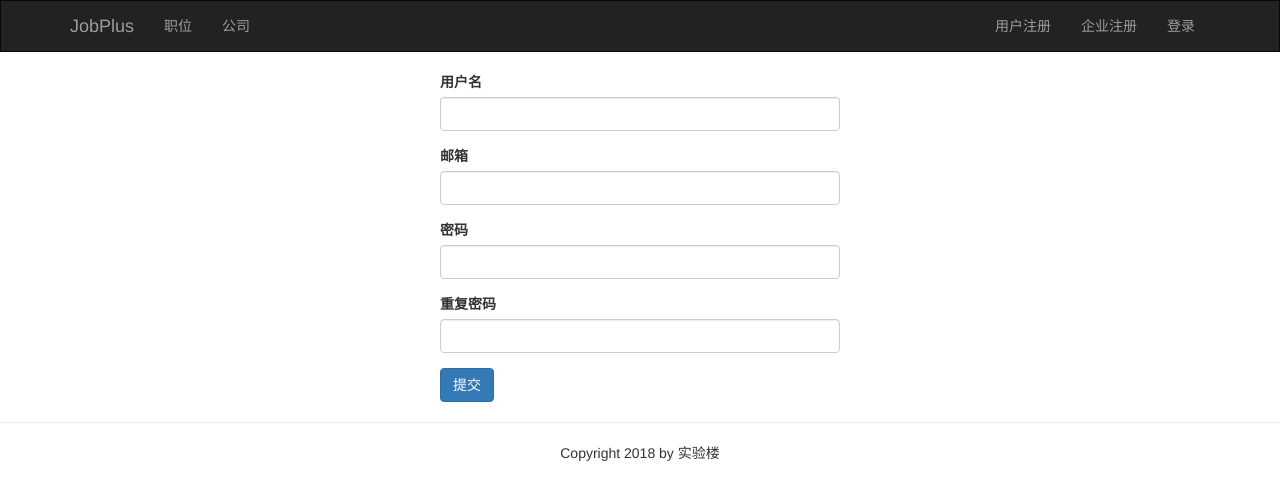
After one commit to LouPlus/jobplus9-3, a Flask app: page /user_register in a window 1280 px wide. The commit adds this page. Shown: the top 500 px of the page. Run offline with Flask 2, Linux system fonts and the light colour scheme; some libraries are stand-ins or nearby versions.

Commit message:
fix #16 commit register and login

```diff
--- a/jobplus/forms.py
+++ b/jobplus/forms.py
@@ -0,0 +1,45 @@
+from flask_wtf import FlaskForm
+from wtforms import StringField, PasswordField, SubmitField, BooleanField
+from wtforms.validators import DataRequired,Email,Length,EqualTo,ValidationError
+from jobplus.models import db, User
+
+class RegisterForm(FlaskForm):
+    username = StringField('用户名',validators=[DataRequired(),Length(1,24)])
+    email = StringField('邮箱', validators=[DataRequired(), Email()])
+    password = PasswordField('密码', validators=[DataRequired(),Length(6,24)])
+    repeat_password = PasswordField('重复密码', validators=[DataRequired(),EqualTo('password')])
+    submit = SubmitField('提交')
+
+    def validate_username(self,field):
+        if User.query.filter_by(username=field.data).first():
+            raise ValidationError('用户名已存在')
+
+    def validate_email(self,field):
+        if User.query.filter_by(email=field.data).first():
+            raise ValidationError('邮箱已存在')
+
+    def create_user(self,register_role):
+        user = User(
+            username=self.username.data,
+            email=self.email.data,
+            password=self.password.data,
+            role=register_role
+        )
+        db.session.add(user)
+        db.session.commit()
+        return user
+
+class LoginForm(FlaskForm):
+    email = StringField('邮箱', validators=[DataRequired(), Email()])
+    password = PasswordField('密码', validators=[DataRequired(), Length(6, 24)])
+    remember_me = BooleanField('记住我')
+    submit = SubmitField('提交')
+
+    def validate_email(self, field):
+        if field.data and not User.query.filter_by(email=field.data).first():
+            raise ValidationError('该邮箱未注册')
+
+    def validate_password(self, field):
+        user = User.query.filter_by(email=self.email.data).first()
+        if user and not user.check_password(field.data):
+            raise ValidationError('密码错误')
--- a/jobplus/handlers/front.py
+++ b/jobplus/handlers/front.py
@@ -1,8 +1,45 @@
-from flask import Blueprint, render_template
-from jobplus.models import Job
+from flask import Blueprint, render_template, request, redirect, url_for, flash
+from jobplus.forms import RegisterForm, LoginForm
+from jobplus.models import User
+from flask_login import login_user, logout_user
 
 front = Blueprint('front', __name__)
 
 @front.route('/')
 def index():
     return render_template('index.html')
+
+@front.route('/user_register', methods=['GET','POST'])
+def user_register():
+
+    form = RegisterForm()
+    if form.validate_on_submit():
+        form.create_user(30)
+        flash('用户注册成功，请完善信息！', 'success')
+        return render_template('login.html')
+    return render_template('user_register.html',form=form)
+
+@front.route('/company_register', methods=['GET','POST'])
+def company_register():
+    form = RegisterForm()
+    form.username.label.text='企业名'
+    if form.validate_on_submit():
+        form.create_user(20)
+        flash('企业注册成功，请完善信息！', 'success')
+        return render_template('login.html')
+    return render_template('company_register.html',form=form)
+
+@front.route('/login', methods=['GET','POST'])
+def login():
+    form = LoginForm()
+    if form.validate_on_submit():
+        user = User.query.filter_by(email=form.email.data).first()
+        login_user(user,form.remember_me.data)
+        return redirect(url_for('.index'))
+    return render_template('login.html',form=form)
+
+@front.route('/logout')
+def logout():
+    logout_user()
+    flash('已经成功退出登录', 'success')
+    return redirect(url_for('.index'))
--- a/jobplus/static/main.css
+++ b/jobplus/static/main.css
@@ -1,6 +1,13 @@
+.navbar{
+    border-radius: 0px !important;
+}
 .foot{
     width: 100%;
     text-align: center;
     margin-top: 10px;
     margin-bottom: 20px;
 }
+.form{
+    width: 400px;
+    margin: 0 auto;
+}
--- a/jobplus/templates/base.html
+++ b/jobplus/templates/base.html
@@ -27,15 +27,26 @@
 
             <div class="collapse navbar-collapse" id="bs-example-navbar-collapse-1">
                 <ul class="nav navbar-nav">
-                    <li class="active"><a href="/">职位<span class="sr-only">(current)</span></a></li>
+                    <li><a href="/">职位<span class="sr-only">(current)</span></a></li>
                     <li><a href="#">公司</a></li>
 
                 </ul>
                 <ul class="nav navbar-nav navbar-right">
-                    <li><a href="">用户注册</a></li>
-                    <li><a href="">企业注册</a></li>
-                    <li><a href="">登录</a></li>
-
+                    {% if not current_user.is_authenticated %}
+                    <li><a href="{{ url_for('front.user_register') }}">用户注册</a></li>
+                    <li><a href="{{ url_for('front.company_register') }}">企业注册</a></li>
+                    <li><a href="{{ url_for('front.login') }}">登录</a></li>
+                    {% else %}
+                    <li class="dropdown">
+                        <a href="#" class="dropdown-toggle" data-toggle="dropdown" role="button" aria-haspopup="true"
+                            aria-expanded="false"><span id="username">{{ current_user.username }}</span><span class="caret"></span></a>
+                        <ul class="dropdown-menu">
+                            <li><a href="#">我的主页</a></li>
+                            <li role="separator" class="divider"></li>
+                            <li><a href="{{ url_for('front.logout') }}">退出登录</a></li>
+                        </ul>
+                    </li>
+                    {% endif %}
                 </ul>
 
             </div>
--- a/jobplus/templates/index.html
+++ b/jobplus/templates/index.html
@@ -4,6 +4,7 @@
 {{ super() }}
 <link rel="stylesheet" href="{{ url_for('static',filename='front.css') }}">
 {% endblock %}
+{% block title %}首页{% endblock %}
 {% block bigimage %}
 <div class="jumbotron">
     <div class="container">
--- a/jobplus/templates/macros.html
+++ b/jobplus/templates/macros.html
@@ -42,3 +42,30 @@
     </div>
 </div>
 {% endmacro %}
+
+{% macro render_form(form,url,type) %}
+<form action="{{ url }}" method="POST">
+    {{ form.csrf_token }}
+    {% for field in form %}
+    {% if field.type == 'CSRFTokenField' %}
+    {{ '' }}
+    {% elif field.type == 'SubmitField' %}
+    {{ form.submit(class='btn btn-primary', type='submit') }}
+    {% elif field.type == 'BooleanField' %}
+    <div class="checkbox">
+      <label>{{ field() }} {{ field.label.text }}</label>
+    </div>
+    {% else %}
+    <div class="form-group {% if field.errors %}has-error{% endif %}">
+        {{ field.label }} {{ field(class='form-control') }}
+        {% if field.errors %}
+        {% for error in field.errors %}
+        <span class="help-block">{{ error }}</span>
+        {% endfor %}
+        {% endif %}
+    </div>
+
+    {% endif %}
+    {% endfor %}
+</form>
+{% endmacro %}
--- /dev/null
+++ b/jobplus/templates/user_register.html
@@ -0,0 +1,8 @@
+{% extends 'base.html' %}
+{% from "macros.html" import render_form %}
+{% block title %}用户注册{% endblock %}
+{% block body %}
+<div class="form">
+{{ render_form(form,url_for('front.user_register'),'用户名') }}
+</div>
+{% endblock %}
```
Also changed, not shown: jobplus/app.py (+12 -1 lines), jobplus/decorators.py (added, +19 -0 lines), jobplus/models.py (+29 -1 lines), jobplus/templates/company_register.html (added, +8 -0 lines), jobplus/templates/login.html (added, +9 -0 lines), 1 other file.
